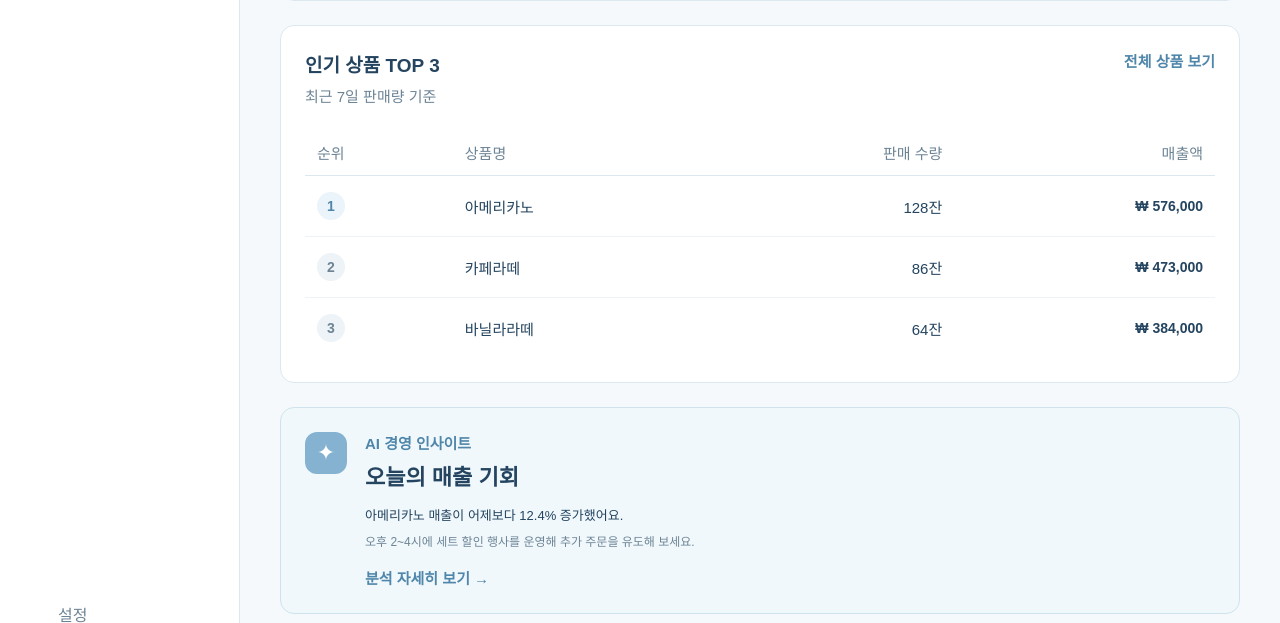
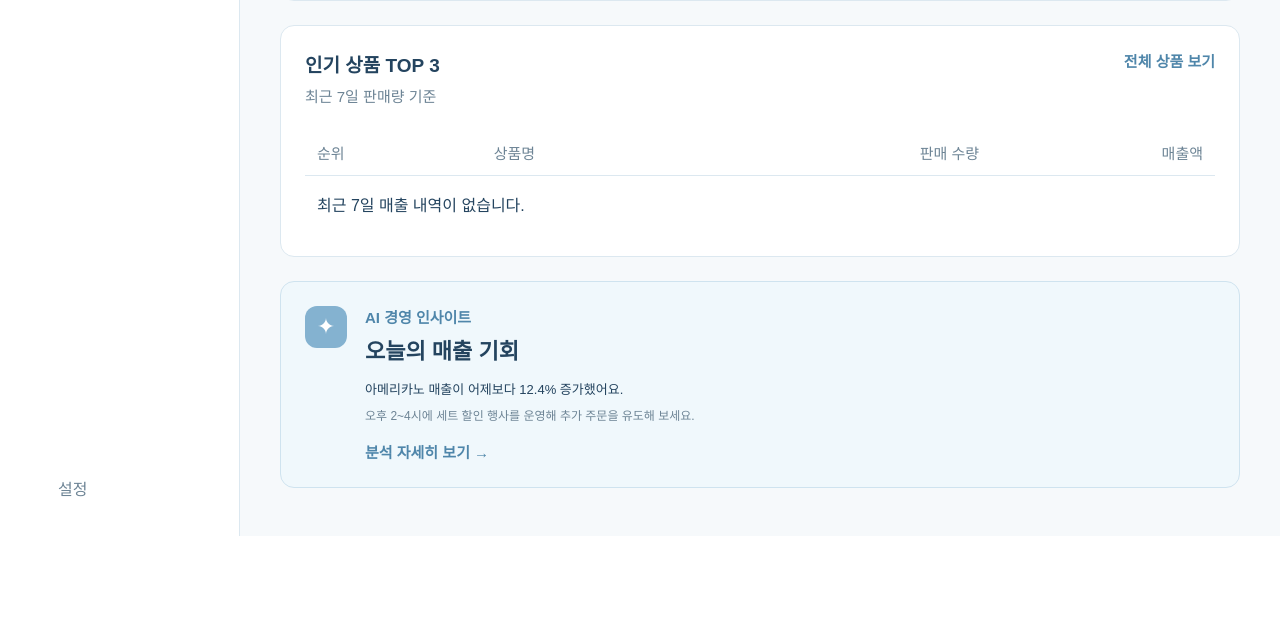
Before and after one commit to Sagwatteok/Business-Helper, a Java web app: page /dashboard in a window 1280 px wide. Shown: the part 832-1455 px from the top of the page. After the commit the page ends 1368 px from the top, so only its background shows below. Run offline with Tomcat 11, a stand-in JSP engine, Linux system fonts and the light colour scheme; some web fonts are replaced.

Commit message:
feat: 대시보드 인기 상품 TOP 3 연결
- 최근 7일 매출을 상품명별로 합산하고 판매 수량순으로 정렬
- 상위 3개 상품의 수량과 매출액을 대시보드에 표시
- 해당 기간 매출이 없으면 안내 문구 표시

```diff
--- a/src/main/webapp/views/dashboard.jsp
+++ b/src/main/webapp/views/dashboard.jsp
@@ -129,26 +129,30 @@
                     </thead>
 
                     <tbody>
-                    <tr>
-                        <td><span class="rank-badge rank-first">1</span></td>
-                        <td>아메리카노</td>
-                        <td>128잔</td>
-                        <td class="sales-amount">₩ 576,000</td>
-                    </tr>
+                    <c:forEach var="summary" items="${requestScope.topProducts}" varStatus="status">
+                        <tr>
+                            <td>
+            					<span class="rank-badge ${status.first ? 'rank-first' : ''}">
+                    				${status.count}
+            					</span>
+                            </td>
+                            <td>
+                                <c:out value="${summary.productName}" />
+                            </td>
+                            <td>
+                                <fmt:formatNumber value="${summary.totalQuantity}" pattern="#,##0" />개
+                            </td>
+                            <td class="sales-amount">
+                                ₩ <fmt:formatNumber value="${summary.totalAmount}" pattern="#,##0" />
+                            </td>
+                        </tr>
+                    </c:forEach>
 
-                    <tr>
-                        <td><span class="rank-badge">2</span></td>
-                        <td>카페라떼</td>
-                        <td>86잔</td>
-                        <td class="sales-amount">₩ 473,000</td>
-                    </tr>
-
-                    <tr>
-                        <td><span class="rank-badge">3</span></td>
-                        <td>바닐라라떼</td>
-                        <td>64잔</td>
-                        <td class="sales-amount">₩ 384,000</td>
-                    </tr>
+                    <c:if test="${empty requestScope.topProducts}">
+                        <tr>
+                            <td colspan="4">최근 7일 매출 내역이 없습니다.</td>
+                        </tr>
+                    </c:if>
                     </tbody>
                 </table>
             </section>
```
Also changed, not shown: src/main/java/com/bizmate/controller/DashboardServlet.java (+40 -0 lines), src/main/java/com/bizmate/model/ProductSalesSummary.java (added, +40 -0 lines).
